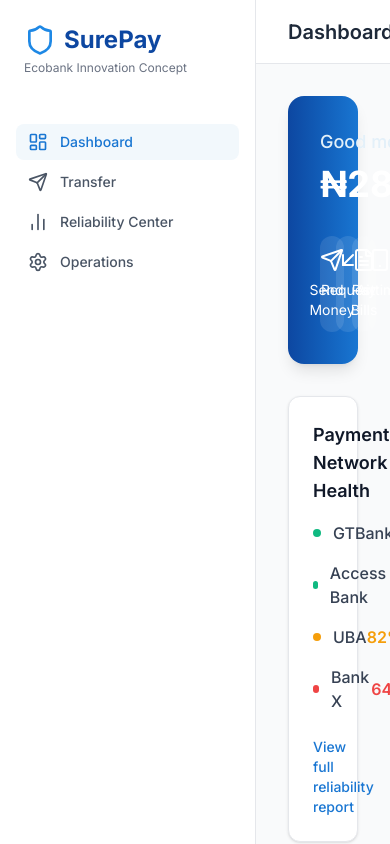
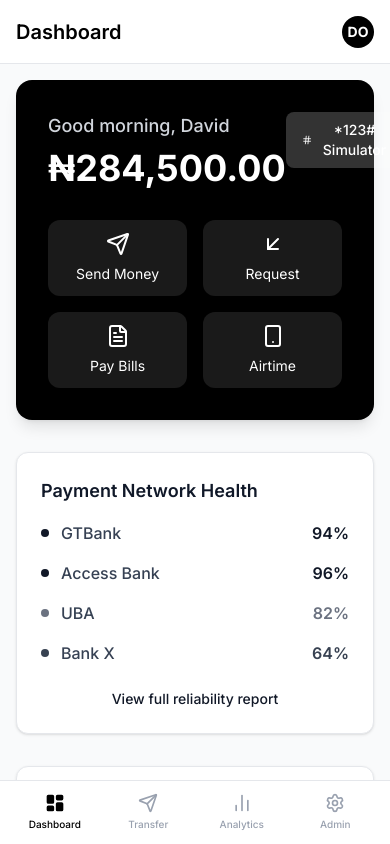
Before and after one commit to DavidDeez/SurePay, a React (Vite) app: page / in a window 390 px wide. Built offline with nearby package versions, Linux system fonts and the light colour scheme.

Commit message:
Update to monochrome theme and add mobile bottom navigation

```diff
--- /dev/null
+++ b/monochrome.cjs
@@ -0,0 +1,170 @@
+const fs = require('fs');
+const path = require('path');
+
+const pagesDir = path.join(__dirname, 'src', 'pages');
+const componentsDir = path.join(__dirname, 'src', 'components');
+
+// 1. Update CSS to Monochrome
+const cssPath = path.join(__dirname, 'src', 'index.css');
+const cssContent = `@import "tailwindcss";
+
+@theme {
+  --color-ecobank-50: #f9fafb;
+  --color-ecobank-100: #f3f4f6;
+  --color-ecobank-500: #6b7280;
+  --color-ecobank-600: #111827;
+  --color-ecobank-900: #000000;
+  --color-success: #111827; /* black */
+  --color-warning: #6b7280; /* gray */
+  --color-danger: #374151;  /* dark gray */
+}
+
+@layer base {
+  body {
+    font-family: 'Inter', -apple-system, sans-serif;
+    @apply text-gray-900 bg-white min-h-screen antialiased;
+  }
+}
+`;
+fs.writeFileSync(cssPath, cssContent, 'utf8');
+
+// 2. Update Layout.tsx for Mobile Responsiveness (Bottom Nav)
+const layoutPath = path.join(componentsDir, 'Layout.tsx');
+let layoutContent = fs.readFileSync(layoutPath, 'utf8');
+layoutContent = `import React from 'react';
+import { Link, useLocation } from 'react-router-dom';
+import { LayoutDashboard, Send, BarChart2, Settings, Shield } from 'lucide-react';
+
+const Layout = ({ children }: { children: React.ReactNode }) => {
+  const location = useLocation();
+
+  const navItems = [
+    { name: 'Dashboard', path: '/', icon: LayoutDashboard },
+    { name: 'Transfer', path: '/transfer', icon: Send },
+    { name: 'Analytics', path: '/analytics', icon: BarChart2 },
+    { name: 'Admin', path: '/admin', icon: Settings },
+  ];
+
+  return (
+    <div className="flex h-screen bg-gray-50 pb-16 md:pb-0">
+      {/* Sidebar (Desktop) */}
+      <aside className="hidden md:block w-64 bg-white border-r border-gray-200 z-10">
+        <div className="p-6">
+          <div className="flex items-center gap-2 font-bold text-2xl text-black">
+            <Shield className="h-8 w-8 text-black fill-black" />
+            SurePay
+          </div>
+          <p className="text-xs text-gray-500 mt-1">Monochrome Edition</p>
+        </div>
+        <nav className="mt-6 px-4 space-y-1">
+          {navItems.map((item) => {
+            const Icon = item.icon;
+            const isActive = location.pathname === item.path;
+            return (
+              <Link
+                key={item.path}
+                to={item.path}
+                className={\`flex items-center gap-3 px-3 py-2 rounded-lg text-sm font-medium transition-colors \${
+                  isActive
+                    ? 'bg-black text-white'
+                    : 'text-gray-600 hover:bg-gray-100 hover:text-black'
+                }\`}
+              >
+                <Icon className="h-5 w-5" />
+                {item.name}
+              </Link>
+            );
+          })}
+        </nav>
+      </aside>
+
+      {/* Main Content */}
+      <main className="flex-1 overflow-auto">
+        <header className="bg-white border-b border-gray-200 h-16 flex items-center px-4 md:px-8 justify-between sticky top-0 z-10">
+          <h1 className="text-xl font-semibold text-black">
+            {navItems.find(i => i.path === location.pathname)?.name || 'SurePay'}
+          </h1>
+          <div className="flex items-center gap-4">
+             <span className="hidden md:inline text-sm text-gray-500 font-medium">Prototype</span>
+             <div className="h-8 w-8 rounded-full bg-black flex items-center justify-center text-white font-bold text-sm">
+               DO
+             </div>
+          </div>
+        </header>
+        <div className="p-4 md:p-8">
+          {children}
+        </div>
+      </main>
+
+      {/* Bottom Nav (Mobile) */}
+      <nav className="md:hidden fixed bottom-0 left-0 right-0 bg-white border-t border-gray-200 flex justify-around items-center h-16 z-50 px-2">
+        {navItems.map((item) => {
+          const Icon = item.icon;
+          const isActive = location.pathname === item.path;
+          return (
+            <Link
+              key={item.path}
+              to={item.path}
+              className={\`flex flex-col items-center justify-center w-full h-full space-y-1 \${
+                isActive ? 'text-black' : 'text-gray-400'
+              }\`}
+            >
+              <Icon className={\`h-5 w-5 \${isActive ? 'fill-black' : ''}\`} />
+              <span className="text-[10px] font-medium">{item.name}</span>
+            </Link>
+          );
+        })}
+      </nav>
+    </div>
+  );
+};
+
+export default Layout;`;
+fs.writeFileSync(layoutPath, layoutContent, 'utf8');
+
+// 3. Make grids responsive in Dashboard
+let dashboardContent = fs.readFileSync(path.join(pagesDir, 'Dashboard.tsx'), 'utf8');
+dashboardContent = dashboardContent.replace(/grid grid-cols-4 gap-4/g, 'grid grid-cols-2 md:grid-cols-4 gap-4');
+// Remove gradients from Dashboard for monochrome
+dashboardContent = dashboardContent.replace(/bg-gradient-to-r from-ecobank-900 to-ecobank-600/g, 'bg-black');
+dashboardContent = dashboardContent.replace(/text-ecobank-100/g, 'text-gray-300');
+fs.writeFileSync(path.join(pagesDir, 'Dashboard.tsx'), dashboardContent, 'utf8');
+
+// 4. Update Admin Dashboard
+let adminContent = fs.readFileSync(path.join(pagesDir, 'AdminDashboard.tsx'), 'utf8');
+adminContent = adminContent.replace(/bg-orange-100/g, 'bg-gray-200');
+adminContent = adminContent.replace(/text-orange-600/g, 'text-black');
+adminContent = adminContent.replace(/bg-danger\/10/g, 'bg-gray-100');
+adminContent = adminContent.replace(/border-danger\/20/g, 'border-gray-300');
+adminContent = adminContent.replace(/text-red-900\/80/g, 'text-gray-700');
+fs.writeFileSync(path.join(pagesDir, 'AdminDashboard.tsx'), adminContent, 'utf8');
+
+// 5. Update Tracker
+let trackerContent = fs.readFileSync(path.join(pagesDir, 'Tracker.tsx'), 'utf8');
+trackerContent = trackerContent.replace(/bg-orange-50/g, 'bg-gray-50');
+trackerContent = trackerContent.replace(/border-orange-200/g, 'border-gray-300');
+trackerContent = trackerContent.replace(/text-orange-500/g, 'text-black');
+trackerContent = trackerContent.replace(/text-orange-900/g, 'text-black');
+trackerContent = trackerContent.replace(/text-orange-800/g, 'text-gray-700');
+fs.writeFileSync(path.join(pagesDir, 'Tracker.tsx'), trackerContent, 'utf8');
+
+// 6. Update Transfer
+let transferContent = fs.readFileSync(path.join(pagesDir, 'Transfer.tsx'), 'utf8');
+transferContent = transferContent.replace(/bg-orange-100/g, 'bg-gray-200');
+transferContent = transferContent.replace(/text-orange-500/g, 'text-black');
+transferContent = transferContent.replace(/bg-orange-50/g, 'bg-gray-50');
+transferContent = transferContent.replace(/border-orange-100/g, 'border-gray-300');
+transferContent = transferContent.replace(/text-orange-600/g, 'text-black');
+fs.writeFileSync(path.join(pagesDir, 'Transfer.tsx'), transferContent, 'utf8');
+
+// 7. Update ReliabilityCenter
+let analyticsContent = fs.readFileSync(path.join(pagesDir, 'ReliabilityCenter.tsx'), 'utf8');
+analyticsContent = analyticsContent.replace(/bg-orange-50/g, 'bg-gray-50');
+analyticsContent = analyticsContent.replace(/border-orange-100/g, 'border-gray-200');
+analyticsContent = analyticsContent.replace(/text-orange-500/g, 'text-black');
+analyticsContent = analyticsContent.replace(/text-orange-900/g, 'text-black');
+analyticsContent = analyticsContent.replace(/text-orange-800/g, 'text-gray-700');
+analyticsContent = analyticsContent.replace(/text-orange-600/g, 'text-gray-500');
+fs.writeFileSync(path.join(pagesDir, 'ReliabilityCenter.tsx'), analyticsContent, 'utf8');
+
+console.log('Mobile responsiveness and Monochrome theme applied.');
--- a/src/components/Layout.tsx
+++ b/src/components/Layout.tsx
@@ -1,6 +1,6 @@
 import React from 'react';
 import { Link, useLocation } from 'react-router-dom';
-import { LayoutDashboard, Send, Activity, Settings, BarChart2, Shield } from 'lucide-react';
+import { LayoutDashboard, Send, BarChart2, Settings, Shield } from 'lucide-react';
 
 const Layout = ({ children }: { children: React.ReactNode }) => {
   const location = useLocation();
@@ -8,19 +8,20 @@ const Layout = ({ children }: { children: React.ReactNode }) => {
   const navItems = [
     { name: 'Dashboard', path: '/', icon: LayoutDashboard },
     { name: 'Transfer', path: '/transfer', icon: Send },
-    { name: 'Reliability Center', path: '/analytics', icon: BarChart2 },
-    { name: 'Operations', path: '/admin', icon: Settings },
+    { name: 'Analytics', path: '/analytics', icon: BarChart2 },
+    { name: 'Admin', path: '/admin', icon: Settings },
   ];
 
   return (
-    <div className="flex h-screen bg-[#F9FAFB]">
-      <aside className="w-64 bg-white border-r border-gray-200 z-10">
+    <div className="flex h-screen bg-gray-50 pb-16 md:pb-0">
+      {/* Sidebar (Desktop) */}
+      <aside className="hidden md:block w-64 bg-white border-r border-gray-200 z-10">
         <div className="p-6">
-          <div className="flex items-center gap-2 font-bold text-2xl text-ecobank-900">
-            <Shield className="h-8 w-8 text-ecobank-500" />
+          <div className="flex items-center gap-2 font-bold text-2xl text-black">
+            <Shield className="h-8 w-8 text-black fill-black" />
             SurePay
           </div>
-          <p className="text-xs text-gray-500 mt-1">Ecobank Innovation Concept</p>
+          <p className="text-xs text-gray-500 mt-1">Monochrome Edition</p>
         </div>
         <nav className="mt-6 px-4 space-y-1">
           {navItems.map((item) => {
@@ -32,8 +33,8 @@ const Layout = ({ children }: { children: React.ReactNode }) => {
                 to={item.path}
                 className={`flex items-center gap-3 px-3 py-2 rounded-lg text-sm font-medium transition-colors ${
                   isActive
-                    ? 'bg-ecobank-50 text-ecobank-600'
-                    : 'text-gray-600 hover:bg-gray-50 hover:text-gray-900'
+                    ? 'bg-black text-white'
+                    : 'text-gray-600 hover:bg-gray-100 hover:text-black'
                 }`}
               >
                 <Icon className="h-5 w-5" />
@@ -43,22 +44,44 @@ const Layout = ({ children }: { children: React.ReactNode }) => {
           })}
         </nav>
       </aside>
+
+      {/* Main Content */}
       <main className="flex-1 overflow-auto">
-        <header className="bg-white border-b border-gray-200 h-16 flex items-center px-8 justify-between sticky top-0 z-10">
-          <h1 className="text-xl font-semibold text-gray-800">
+        <header className="bg-white border-b border-gray-200 h-16 flex items-center px-4 md:px-8 justify-between sticky top-0 z-10">
+          <h1 className="text-xl font-semibold text-black">
             {navItems.find(i => i.path === location.pathname)?.name || 'SurePay'}
           </h1>
           <div className="flex items-center gap-4">
-             <span className="text-sm text-gray-500">Prototype / Simulated Data</span>
-             <div className="h-8 w-8 rounded-full bg-ecobank-100 flex items-center justify-center text-ecobank-900 font-bold">
+             <span className="hidden md:inline text-sm text-gray-500 font-medium">Prototype</span>
+             <div className="h-8 w-8 rounded-full bg-black flex items-center justify-center text-white font-bold text-sm">
                DO
              </div>
           </div>
         </header>
-        <div className="p-8">
+        <div className="p-4 md:p-8">
           {children}
         </div>
       </main>
+
+      {/* Bottom Nav (Mobile) */}
+      <nav className="md:hidden fixed bottom-0 left-0 right-0 bg-white border-t border-gray-200 flex justify-around items-center h-16 z-50 px-2">
+        {navItems.map((item) => {
+          const Icon = item.icon;
+          const isActive = location.pathname === item.path;
+          return (
+            <Link
+              key={item.path}
+              to={item.path}
+              className={`flex flex-col items-center justify-center w-full h-full space-y-1 ${
+                isActive ? 'text-black' : 'text-gray-400'
+              }`}
+            >
+              <Icon className={`h-5 w-5 ${isActive ? 'fill-black' : ''}`} />
+              <span className="text-[10px] font-medium">{item.name}</span>
+            </Link>
+          );
+        })}
+      </nav>
     </div>
   );
 };
--- a/src/index.css
+++ b/src/index.css
@@ -1,19 +1,19 @@
 @import "tailwindcss";
 
 @theme {
-  --color-ecobank-50: #f2f8fc;
-  --color-ecobank-100: #e3f0f9;
-  --color-ecobank-500: #1e88e5;
-  --color-ecobank-600: #1976d2;
-  --color-ecobank-900: #0d47a1;
-  --color-success: #10B981;
-  --color-warning: #F59E0B;
-  --color-danger: #EF4444;
+  --color-ecobank-50: #f9fafb;
+  --color-ecobank-100: #f3f4f6;
+  --color-ecobank-500: #6b7280;
+  --color-ecobank-600: #111827;
+  --color-ecobank-900: #000000;
+  --color-success: #111827; /* black */
+  --color-warning: #6b7280; /* gray */
+  --color-danger: #374151;  /* dark gray */
 }
 
 @layer base {
   body {
     font-family: 'Inter', -apple-system, sans-serif;
-    @apply text-gray-900 bg-[#F9FAFB] min-h-screen antialiased;
+    @apply text-gray-900 bg-white min-h-screen antialiased;
   }
 }
--- a/src/pages/Dashboard.tsx
+++ b/src/pages/Dashboard.tsx
@@ -9,10 +9,10 @@ const Dashboard = () => {
   return (
     <div className="max-w-5xl mx-auto space-y-8 relative">
       {/* Balance Section */}
-      <div className="bg-gradient-to-r from-ecobank-900 to-ecobank-600 rounded-2xl p-8 text-white shadow-lg">
+      <div className="bg-black rounded-2xl p-8 text-white shadow-lg">
         <div className="flex justify-between items-start">
            <div>
-             <h2 className="text-ecobank-100 text-lg font-medium">Good morning, David</h2>
+             <h2 className="text-gray-300 text-lg font-medium">Good morning, David</h2>
              <div className="mt-2 text-4xl font-bold">₦284,500.00</div>
            </div>
            <button onClick={() => { setUssdOpen(true); setUssdStep(0); }} className="flex items-center gap-2 bg-white/20 hover:bg-white/30 transition px-4 py-2 rounded-lg text-sm font-medium">
@@ -21,7 +21,7 @@ const Dashboard = () => {
            </button>
         </div>
 
-        <div className="grid grid-cols-4 gap-4 mt-8">
+        <div className="grid grid-cols-2 md:grid-cols-4 gap-4 mt-8">
           <Link to="/transfer" className="flex flex-col items-center gap-2 bg-white/10 rounded-xl p-3 hover:bg-white/20 transition">
             <Send className="h-6 w-6" />
             <span className="text-sm">Send Money</span>
```
Also changed, not shown: src/pages/AdminDashboard.tsx (+5 -5 lines), src/pages/ReliabilityCenter.tsx (+5 -5 lines), src/pages/Tracker.tsx (+4 -4 lines), src/pages/Transfer.tsx (+4 -4 lines).
